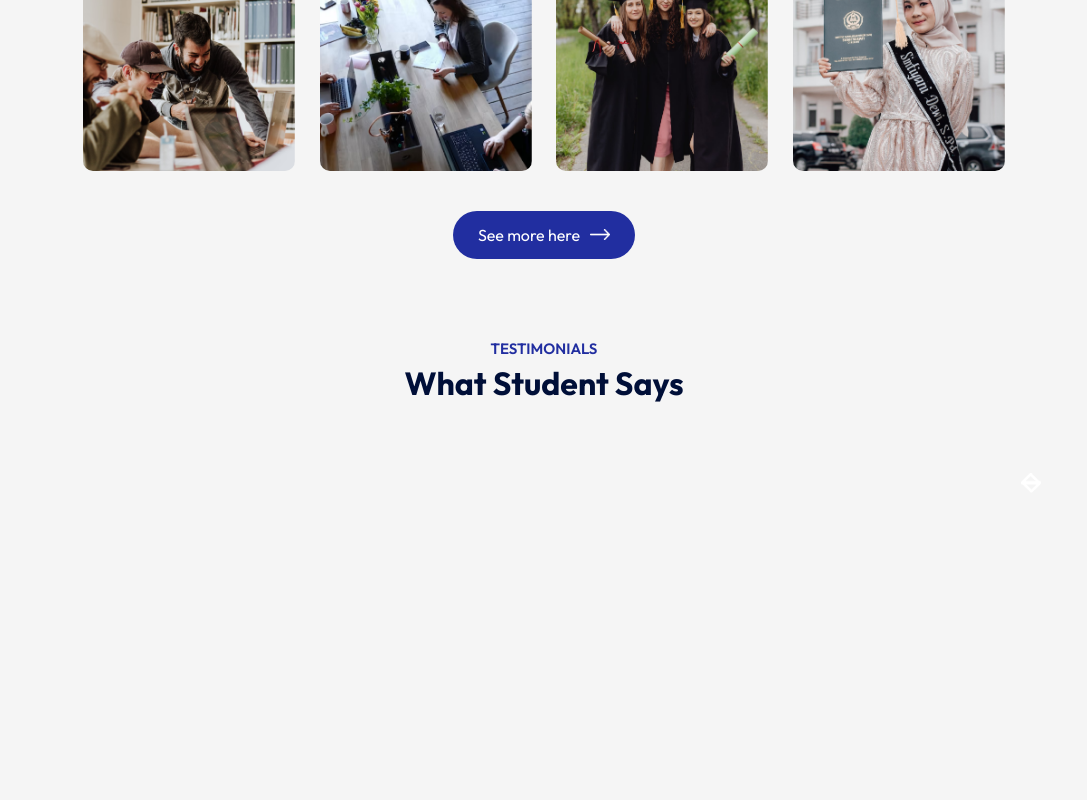
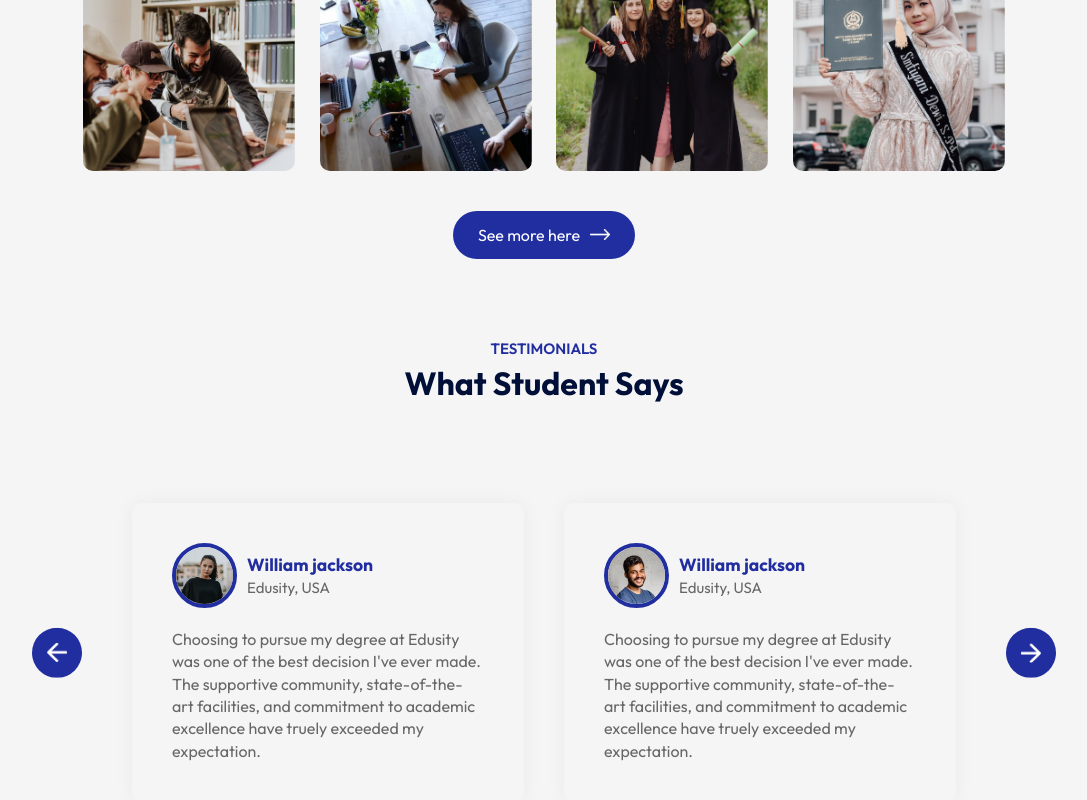
Before and after one commit to Muskan711810/Education_website, a React (Vite) app: page / in a window 1280 px wide. Shown: the part 2138-2938 px from the top of the page, without its empty margins (96-1183 px from the left). Before the commit the page ends 2646 px from the top, so only its background shows below. Built offline with nearby package versions, Linux system fonts and the light colour scheme.

Commit message:
change11

```diff
--- a/src/Components/Testimonials/Testimonials.css
+++ b/src/Components/Testimonials/Testimonials.css
@@ -14,5 +14,50 @@
 width: 50px;
 border-radius: 50%;
 cursor: pointer;
-background:
+background: #212EA0;
 }
+.back-btn
+{
+    right: auto;
+    left: 0;
+}
+.slider
+{
+    overflow: hidden;
+}
+.slider ul{
+    display: flex;
+    width: 200%;
+    overflow-x: hidden;
+    transition: 0.5s;
+}
+.slider ul li{
+    list-style: none;
+    width: 50%;
+    padding: 20px;
+}
+.slide
+{
+    box-shadow: 0 0 20px rgba(0,0,0,0.05);
+    padding: 40px;
+    border-radius: 10px;
+    color: #676767;
+    line-height: 1.4;
+}
+.slide img{
+    width: 65px;
+    border-radius: 50%;
+    margin-right: 10px;
+    border: 4px solid #212EA0;
+}
+.user-info
+{
+    display: flex;
+    align-items: center;
+    margin-bottom: 20px;
+    font-size: 15px;
+}
+.user-info h3
+{
+    color: #212EA0;
+}
--- a/src/Components/Testimonials/Testimonials.jsx
+++ b/src/Components/Testimonials/Testimonials.jsx
@@ -11,8 +11,71 @@
   return (
     <div className='testimonials'>
       <img src={next_icon} alt="" className='next-btn' />
-      <img src={back_icon } alt="" className='next-btn' />
-      <div className="slider"></div>
+      <img src={back_icon } alt="" className='back-btn' />
+      <div className="slider">
+        <ul>
+            <li>
+                <div className="slide">
+                    <div className='user-info'>
+                        <img src={user_1} alt="" />
+                        <div>
+                            <h3>William jackson</h3>
+                            <span>Edusity, USA</span>
+                        </div>
+                    </div>
+                    <p>Choosing to pursue my degree at Edusity was one of the best decision I've ever made.
+                        The supportive community, state-of-the-art facilities, and commitment to academic excellence
+                        have truely exceeded my expectation.
+                    </p>
+                </div>
+            </li>
+            <li>
+                <div className="slide">
+                    <div className='user-info'>
+                        <img src={user_2} alt="" />
+                        <div>
+                            <h3>William jackson</h3>
+                            <span>Edusity, USA</span>
+                        </div>
+                    </div>
+                    <p>Choosing to pursue my degree at Edusity was one of the best decision I've ever made.
+                        The supportive community, state-of-the-art facilities, and commitment to academic excellence
+                        have truely exceeded my expectation.
+                    </p>
+                </div>
+            </li>
+            <li>
+                <div className="slide">
+                    <div className='user-info'>
+                        <img src={user_3} alt="" />
+                        <div>
+                            <h3>William jackson</h3>
+                            <span>Edusity, USA</span>
+                        </div>
+                    </div>
+                    <p>Choosing to pursue my degree at Edusity was one of the best decision I've ever made.
+                        The supportive community, state-of-the-art facilities, and commitment to academic excellence
+                        have truely exceeded my expectation.
+                    </p>
+                </div>
+            </li>
+            <li>
+                <div className="slide">
+                    <div className='user-info'>
+                        <img src={user_4} alt="" />
+                        <div>
+                            <h3>William jackson</h3>
+                            <span>Edusity, USA</span>
+                        </div>
+                    </div>
+                    <p>Choosing to pursue my degree at Edusity was one of the best decision I've ever made.
+                        The supportive community, state-of-the-art facilities, and commitment to academic excellence
+                        have truely exceeded my expectation.
+                    </p>
+                </div>
+            </li>
+        </ul>
+      </div>
     </div>
   )
 }
```
